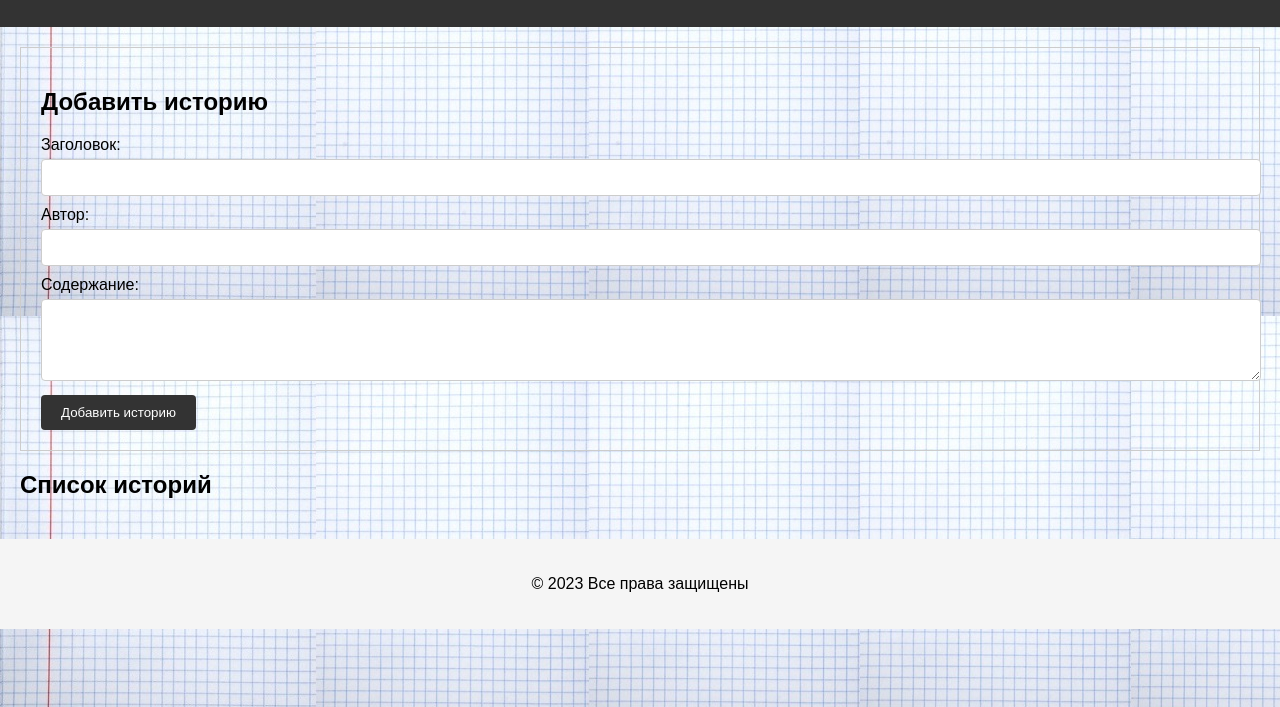
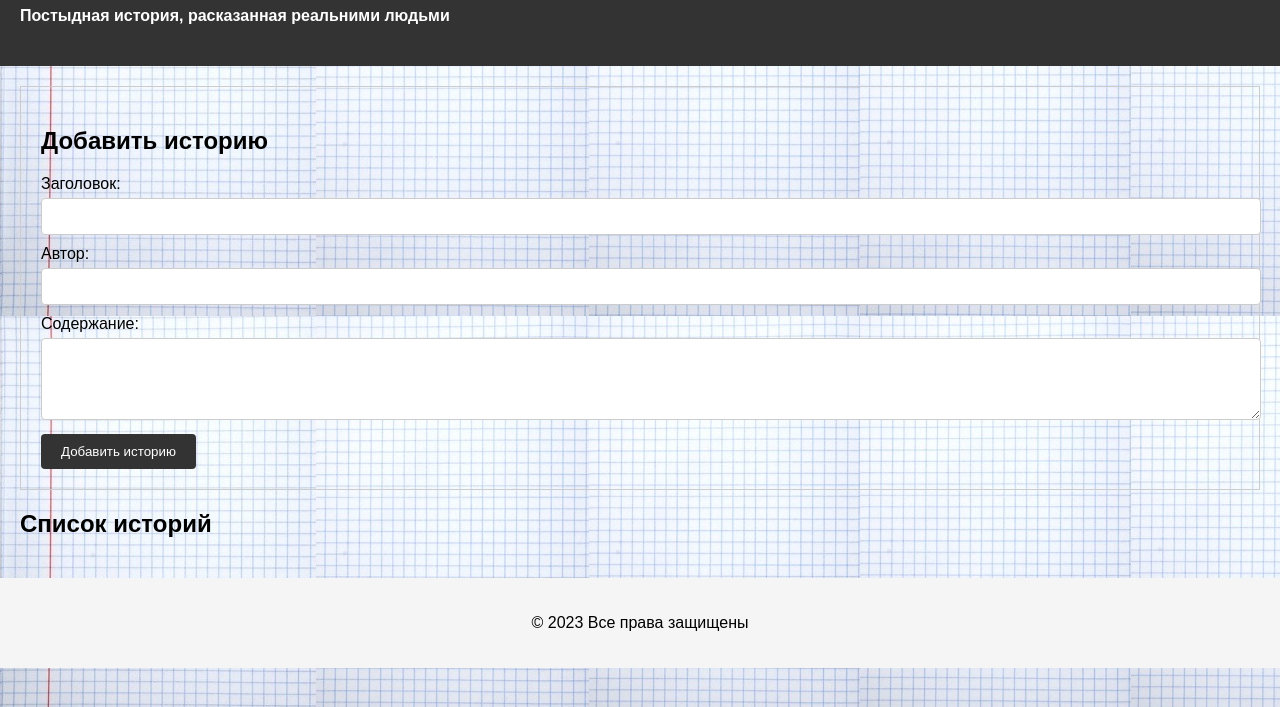
Before and after one commit to maksvelcode/sramu, a plain HTML site: page index.html in a window 1280 px wide. Shown: the part 93-800 px from the top of the page. Drawn offline with Linux system fonts and the light colour scheme.

Commit message:
решение максим_3
решение максим_3

```diff
--- a/index.html
+++ b/index.html
@@ -10,6 +10,7 @@
 
     <header>
         <h1>СРАМУ.НЕТ</h1>
+        <h4>Постыдная история, расказанная реальними людьми</h4>
     </header>
     <main>
 
@@ -31,7 +32,7 @@
         <section class="story-list">
             <h2>Список историй</h2>
             <ul id="storyList">
-                <!-- Здесь будут отображаться добавленные истории -->
+                <!-- Здесь будут отображаться добавленнааааые истории -->
             </ul>
         </section>
     </main>
```
